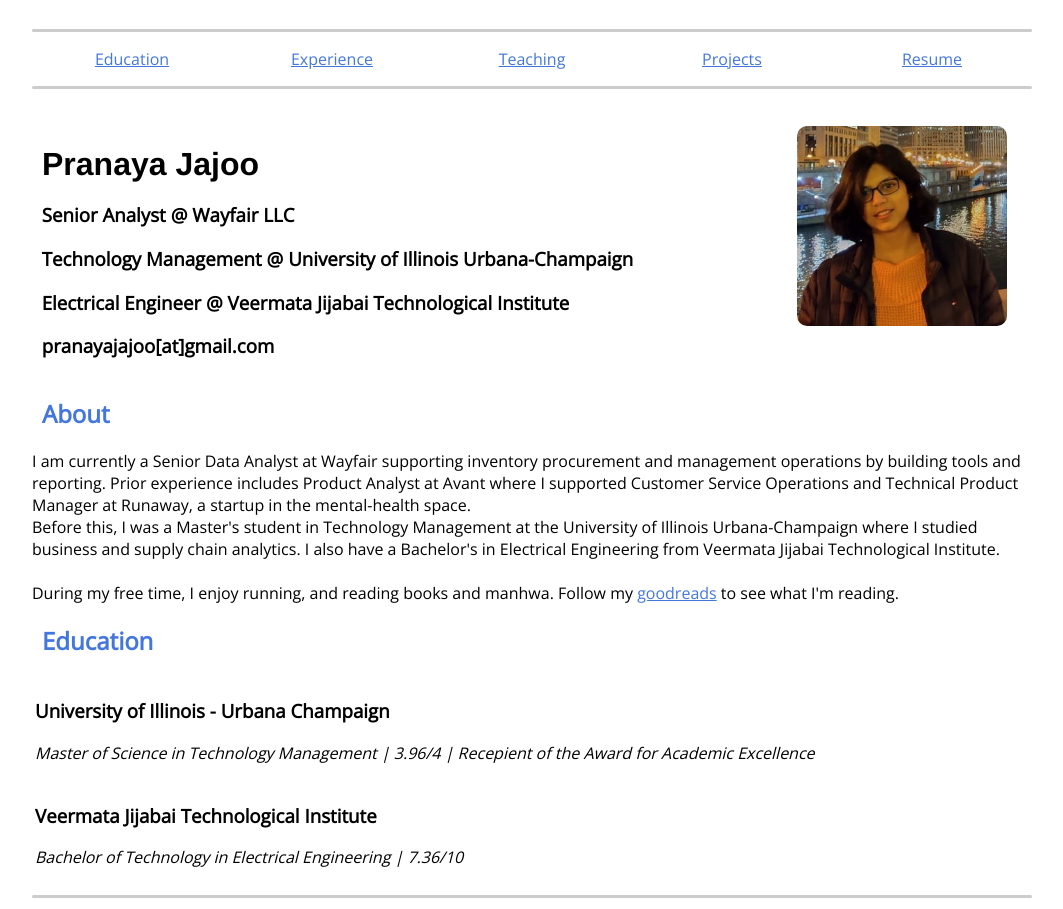
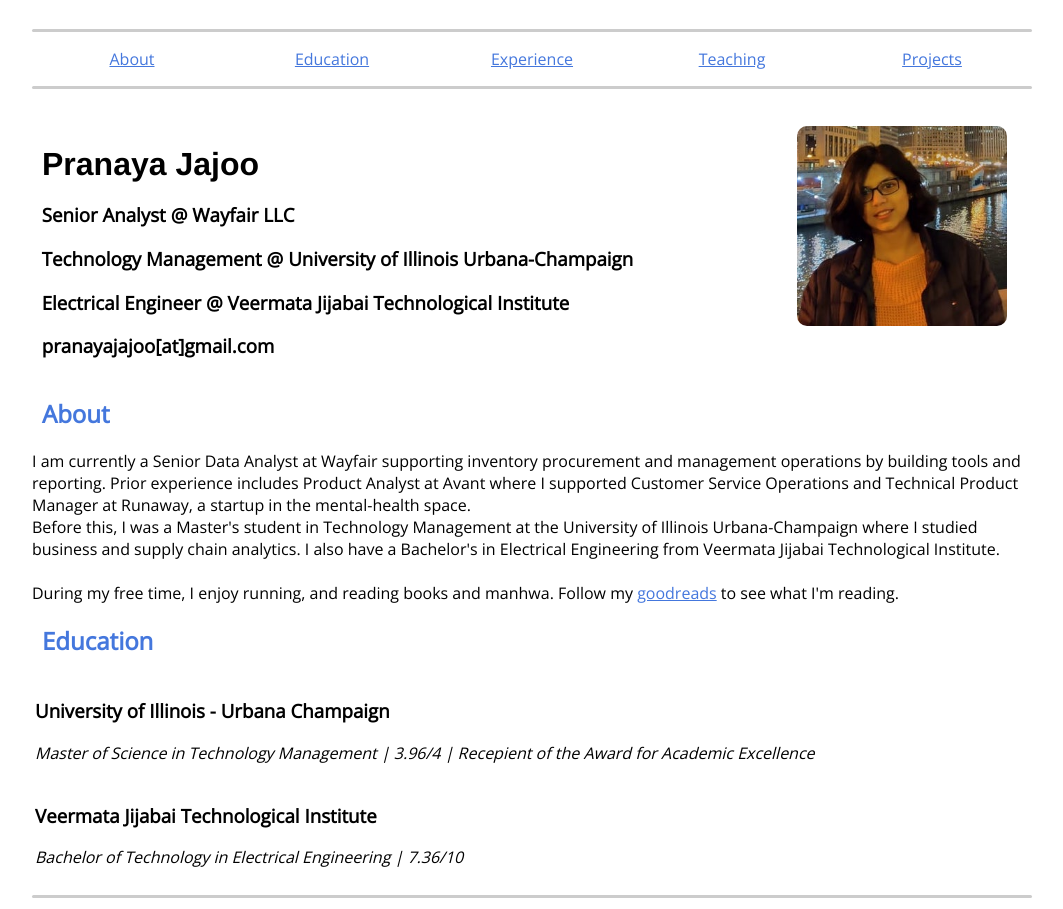
Before and after one commit to pranayajajoo/pranayajajoo.github.io, a plain HTML site: page index.html in a window 1280 px wide. Shown: the top 909 px of the page, without its empty margins (108-1171 px from the left). Drawn offline with nearby package versions, Linux system fonts and the light colour scheme.

Commit message:
Update index.html

```diff
--- a/index.html
+++ b/index.html
@@ -19,11 +19,12 @@
                 <hr>
             </p>
             <p>
+                <a href="#about">About</a>
                 <a href="#education">Education</a>
                 <a href="#experience">Experience</a>
                 <a href="#teaching">Teaching</a>
                 <a href="#projects">Projects</a>
-                <a href="resume.pdf" target="_blank">Resume</a>
+                <!-- <a href="resume.pdf" target="_blank">Resume</a> -->
             </p>
             <br>
             <p>
```
